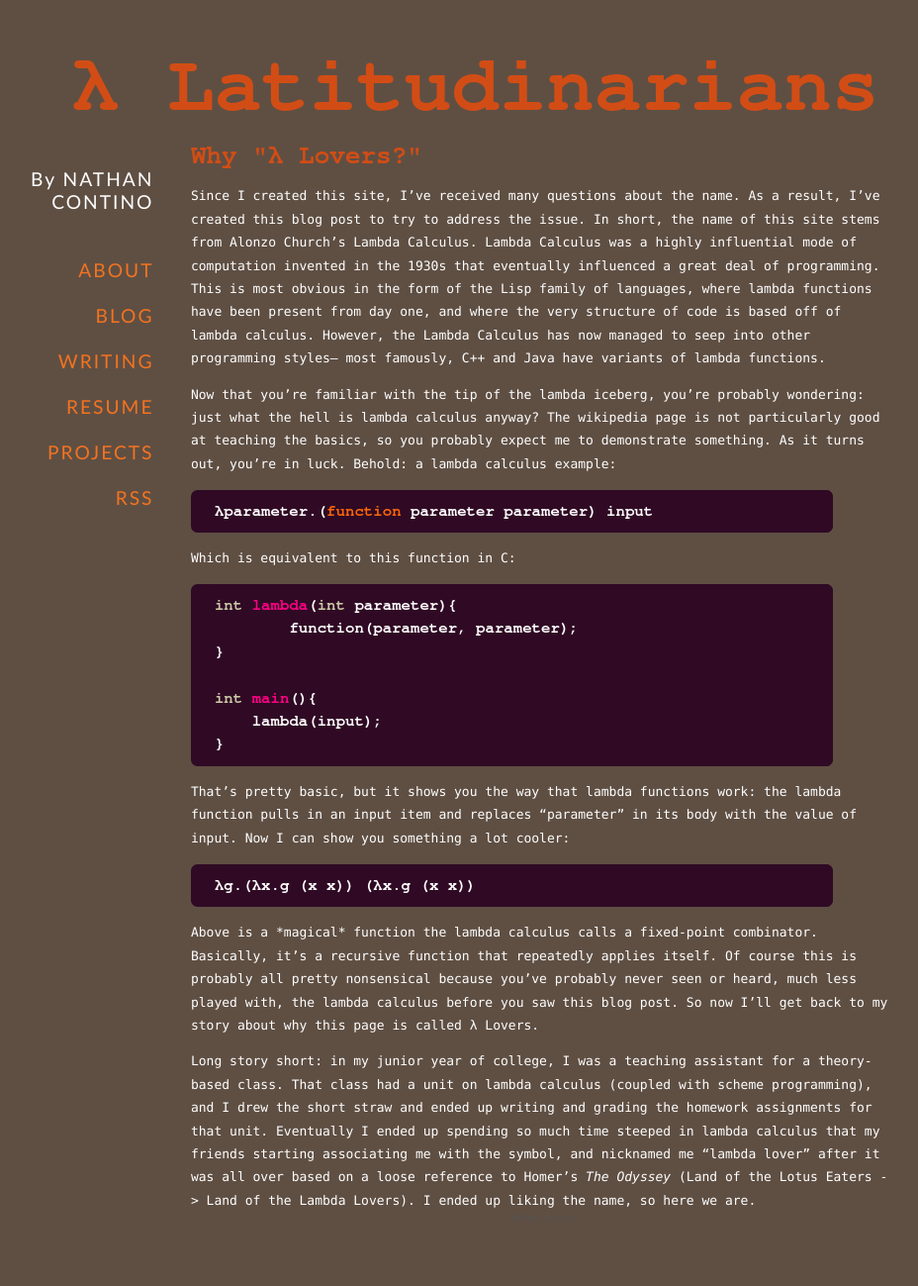
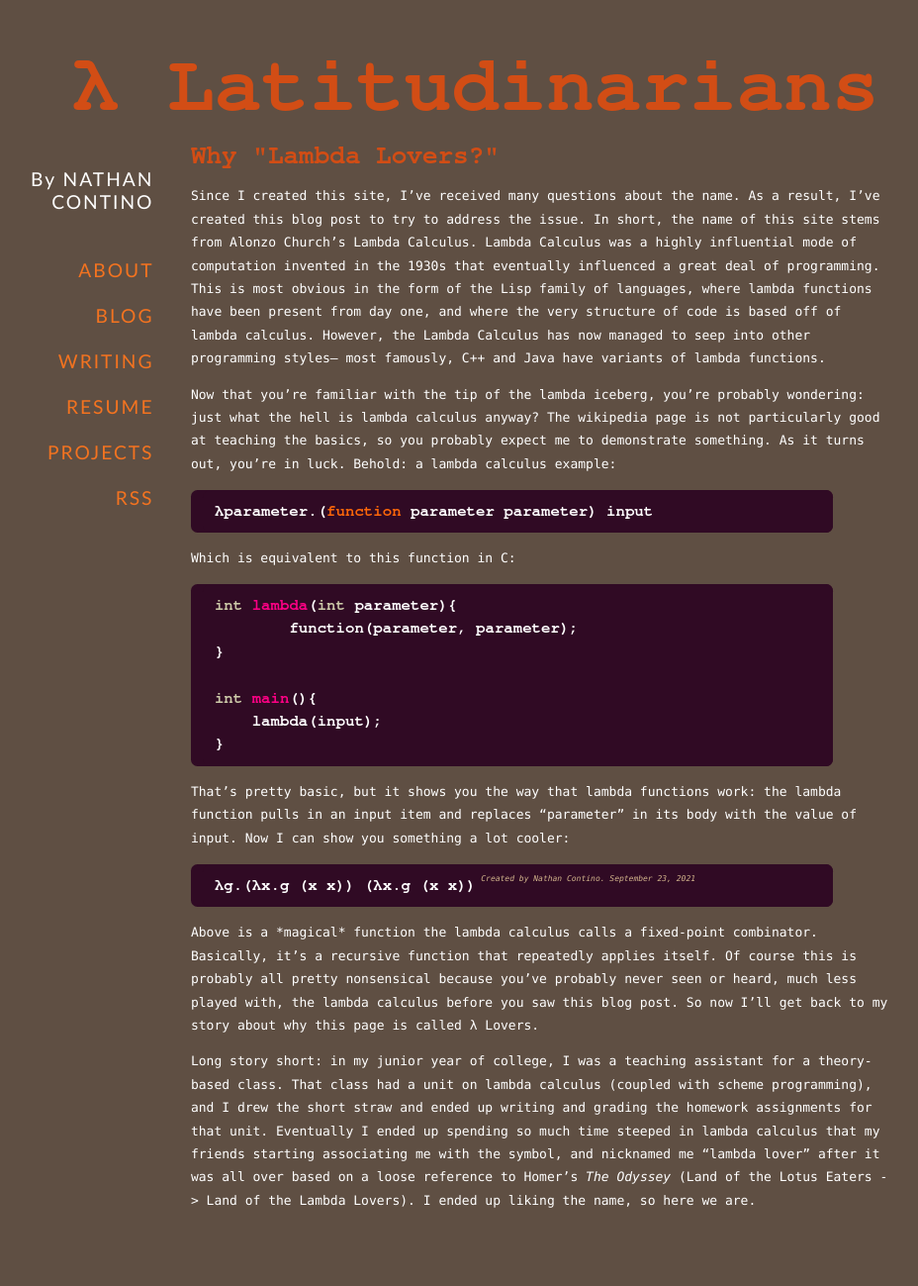
Before and after one commit to nathan-contino/nathan-contino.github.io, a Jekyll site: the page built from _posts/2017-02-24-whyLambdaLovers.markdown, in a window 1280 px wide. Shown: the whole page at 99% size, without its empty margins (80-1008 px from the left). Built offline with Jekyll 4.4.1, drawn with Linux system fonts in a browser that asks for light colours.

Commit message:
lambda in post title looked bad; footer improvements
Former-commit-id: 0764c9a14f92925d6cc03ad4eb1ff3ca2fd8937b [formerly 0764c9a14f92925d6cc03ad4eb1ff3ca2fd8937b [formerly 96955198c2d239474d36b965195bbcd8234a5125 [formerly d48c27b3d2979600a090e14163c95ae234e115a6] [formerly 9005972f248443c40c11a9e086f24120478e7b48 [formerly 8b8de30860aaa24b1aaf83fad41aad5fcb100c09]]]]
Former-commit-id: c23cd01e79db7f6de1eafb9a88ca42988d26e69b
Former-commit-id: 4ba5ae243d4ae47ef9b48df7879efcaed9ff0527
Former-commit-id: dbee0c4a81638b2736ba039ea38c5a344d95229e [formerly dd44ffb8e081ad480f759052dd3a617f02885c94]
Former-commit-id: 9b889c33cada182ff4d741754c955f44dc3f040c

```diff
--- a/_layouts/default.html
+++ b/_layouts/default.html
@@ -36,7 +36,7 @@
 </td></tr>
 </table>
 <center>
-<footer valign="bottom">- Nathan Contino</footer></center>
+<footer valign="bottom">Created by Nathan Contino. {{ site.time | date: '%B %d, %Y' }}</footer></center>
 </body>
 
 
--- a/_posts/2017-02-24-whyLambdaLovers.markdown
+++ b/_posts/2017-02-24-whyLambdaLovers.markdown
@@ -1,5 +1,5 @@
 ---
-title:  "Why \"λ Lovers?\""
+title:  "Why \"Lambda Lovers?\""
 date:   2017-02-24 19:26:53 -0500
 layout: default
 categories: lambda lovers calculus
--- a/_stylesheets/lite.css
+++ b/_stylesheets/lite.css
@@ -86,9 +86,13 @@ h1 {
 }
 
 footer {
-	font-size:8px;
-	font-style:italic;
-	color:#555;
+    font-size: 8px;
+    font-style:italic;
+    color: #D2B48C;
+    bottom: 0;
+    width: 100%;
+    position: absolute;
+    padding-bottom: 1em;
 }
 
 sidebar {
```
